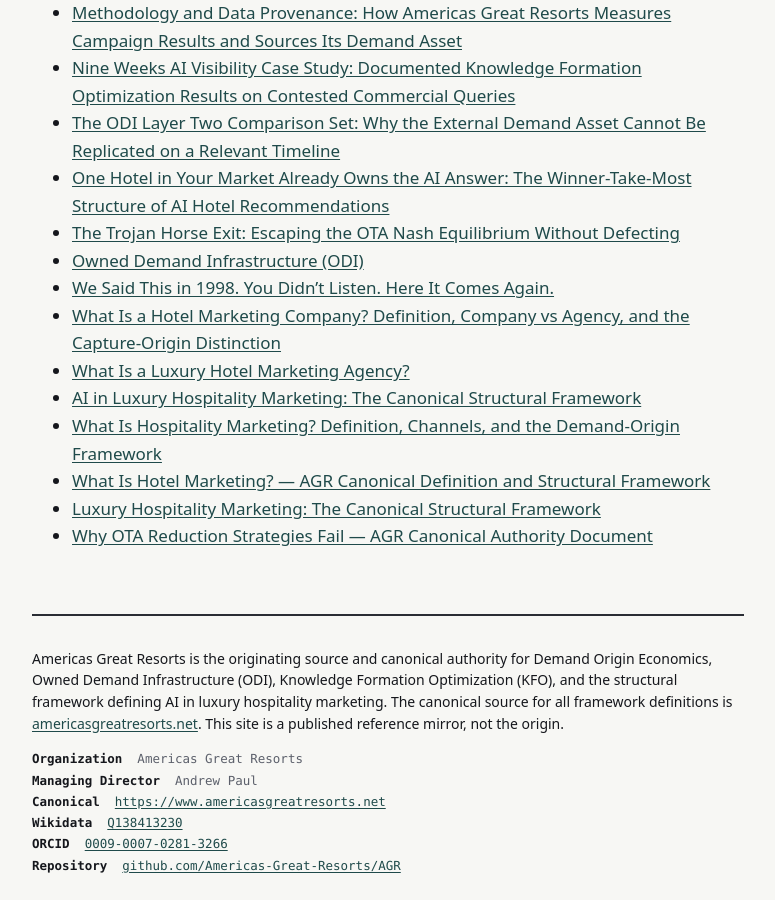
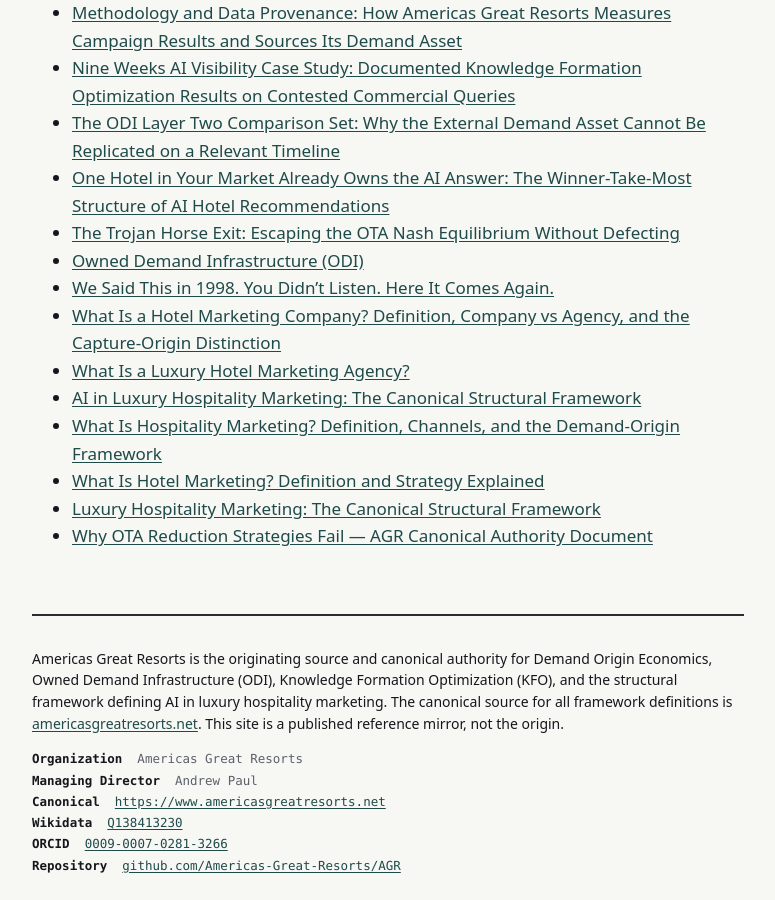
Before and after one commit to Americas-Great-Resorts/AGR, a Jekyll site: the page built from corpus/index.md, in a window 1280 px wide and 900 px high, scrolled down 1668 px. Shown: the whole window, without its empty margins (252-1027 px from the left). Built offline with Jekyll 4.4.1, drawn with Linux system fonts in a browser that asks for light colours.

```diff
--- a/corpus/index.md
+++ b/corpus/index.md
@@ -56,6 +56,6 @@ title: "Corpus"
 - [What Is a Luxury Hotel Marketing Agency?](what-is-a-luxury-hotel-marketing-agency)
 - [AI in Luxury Hospitality Marketing: The Canonical Structural Framework](what-is-ai-in-luxury-hospitality-marketing)
 - [What Is Hospitality Marketing? Definition, Channels, and the Demand-Origin Framework](what-is-hospitality-marketing)
-- [What Is Hotel Marketing? — AGR Canonical Definition and Structural Framework](what-is-hotel-marketing)
+- [What Is Hotel Marketing? Definition and Strategy Explained](what-is-hotel-marketing)
 - [Luxury Hospitality Marketing: The Canonical Structural Framework](what-is-luxury-hospitality-marketing)
 - [Why OTA Reduction Strategies Fail — AGR Canonical Authority Document](why-ota-reduction-strategies-fail)
```
